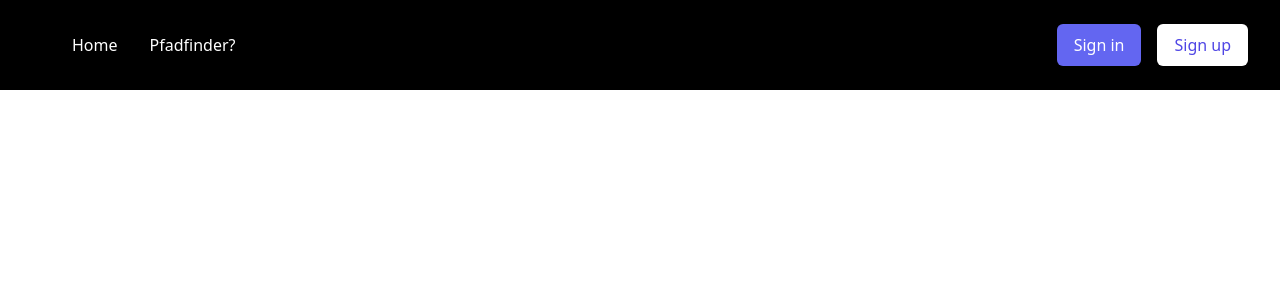
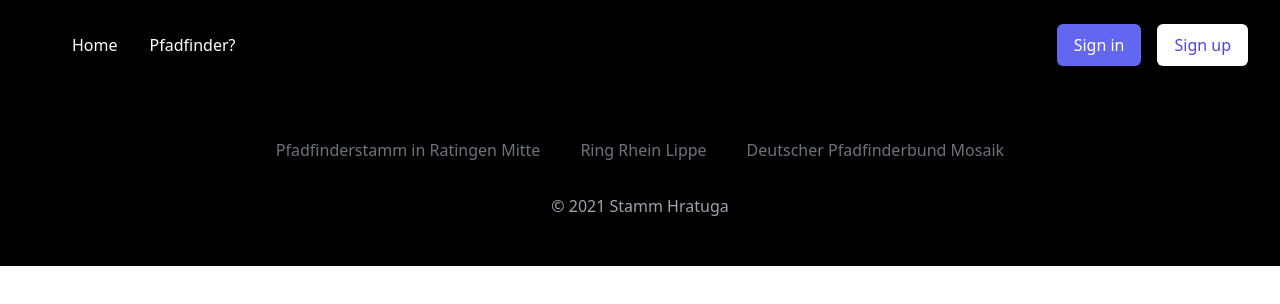
Before and after one commit to hratuga/homepage, a Vue app in the folder hratuga-ui/: page / in a window 1280 px wide. Shown: the top 304 px of the page. Built offline with nearby package versions, Linux system fonts and the light colour scheme.

Commit message:
adds footer to page with placeholders

```diff
--- a/hratuga-ui/src/App.vue
+++ b/hratuga-ui/src/App.vue
@@ -1,11 +1,11 @@
 <template>
   <navigation />
-  <RouterView />
-  <footer />
+  <router-view />
+  <footer-bar />
 </template>
 
 <script setup lang="ts">
 import { RouterLink, RouterView } from "vue-router";
 import Navigation from "@/components/navigation/Navigation.vue";
-import Footer from "@/components/footer/Footer.vue"
+import FooterBar from "@/components/footer/FooterBar.vue"
 </script>
--- a/hratuga-ui/src/components/footer/Footer.vue
+++ /dev/null
@@ -1,13 +0,0 @@
-<template>
-
-</template>
-
-<script>
-export default {
-  name: "Footer"
-}
-</script>
-
-<style scoped>
-
-</style>
--- /dev/null
+++ b/hratuga-ui/src/components/footer/FooterBar.vue
@@ -0,0 +1,49 @@
+<template>
+  <footer class="bg-black">
+    <div class="max-w-7xl mx-auto py-12 px-4 overflow-hidden sm:px-6 lg:px-8">
+      <nav class="-mx-5 -my-2 flex flex-wrap justify-center" aria-label="Footer">
+        <div v-for="item in navigation.links" :key="item.name" class="px-5 py-2">
+          <a :href="item.href" class="text-base text-gray-500 hover:text-gray-900">
+            {{ item.name }}
+          </a>
+        </div>
+      </nav>
+<!--      <div class="mt-8 flex justify-center space-x-6">-->
+<!--        <a v-for="item in navigation.links" :key="item.name" :href="item.href" class="text-gray-400 hover:text-gray-500">-->
+<!--          <span class="sr-only">{{ item.name }}</span>-->
+<!--          <component :is="item.icon" class="h-6 w-6" aria-hidden="true" />-->
+<!--        </a>-->
+<!--      </div>-->
+      <p class="mt-8 text-center text-base text-gray-400">&copy; 2021 Stamm Hratuga</p>
+    </div>
+  </footer>
+</template>
+
+<script>
+const navigation = {
+  links: [
+    {name: 'Pfadfinderstamm in Ratingen Mitte', href: '#'},
+    {name: 'Ring Rhein Lippe', href: '#'},
+    {name: 'Deutscher Pfadfinderbund Mosaik', href: '#'},
+  ],
+  aboutUs: [
+    {name: 'Kontakt', href: '#'},
+    {name: 'Impressum', href: '#'},
+    {name: 'Datenschutzerklärung', href: '#'},
+    {name: 'Github-Projekt', href: '#'},
+  ],
+};
+
+export default {
+  name: "FooterBar",
+  setup() {
+    return {
+      navigation,
+    }
+  },
+}
+</script>
+
+<style scoped>
+
+</style>
```
